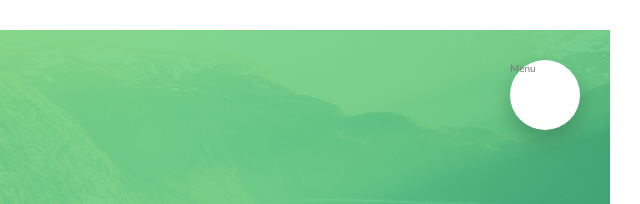
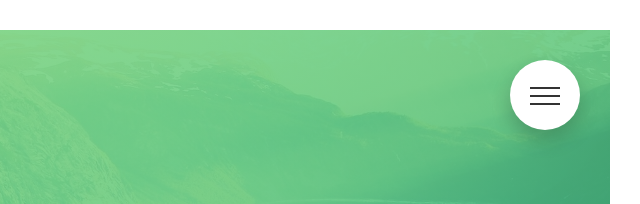
Before and after one commit to ksukoz/natours, a website: page index.html in a window 1280 px wide. Shown: the top 204 px of the page, 640-1280 px from the left. Drawn offline with Linux system fonts and the light colour scheme.

Commit message:
Create and animate navigation button

```diff
--- a/index.html
+++ b/index.html
@@ -15,9 +15,11 @@
 <body>
   <div class="navigation">
     <input type="checkbox" name="" id="navi-toggle" class="navigation__checkbox">
-    <label class="navigation__btn" for="navi-toggle">Menu</label>
+    <label class="navigation__btn" for="navi-toggle">
+      <span class="navigation__icon"></span>
+    </label>
 
-    <div class="navigation__background">&nbsp;</div>
+    <div class="navigation__background"></div>
     <nav class="navigation__nav">
       <ul class="navigation__list">
         <li class="navigation__item">
--- a/sass/layout/_navigation.scss
+++ b/sass/layout/_navigation.scss
@@ -11,6 +11,8 @@
     height: 7rem;
     background: $color-white;
     border-radius: 50%;
+    text-align: center;
+    cursor: pointer;
     box-shadow: 0 1rem 2rem rgba($color-black, .2);
     z-index: 1050;
   }
@@ -84,4 +86,57 @@
     opacity: 1;
     width: 100%;
   }
+
+  &__icon {
+    position: relative;
+    margin-top: 3.5rem;
+
+    &,
+    &::before,
+    &::after {
+      display: inline-block;
+      width: 3rem;
+      height: 2px;
+      background-color: $color-grey-dark-3;
+    }
+
+    &::before,
+    &::after {
+      content: '';
+      position: absolute;
+      left: 0;
+      transition: .3s;
+    }
+
+    &::before {
+      top: -.8rem;
+    }
+
+    &::after {
+      top: .8rem;
+    }
+  }
+
+  &__btn:hover &__icon::before {
+    top: -1rem;
+  }
+
+  &__btn:hover &__icon::after {
+    top: 1rem;
+  }
+
+  &__checkbox:checked + &__btn &__icon {
+    background-color: transparent;
+  }
+
+  &__checkbox:checked + &__btn &__icon::before {
+    top: 0;
+    transform: rotate(135deg);
+  }
+
+  &__checkbox:checked + &__btn &__icon::after {
+    top: 0;
+    transform: rotate(-135deg);
+  }
+
 }
```
Also changed, not shown: css/style.css.
